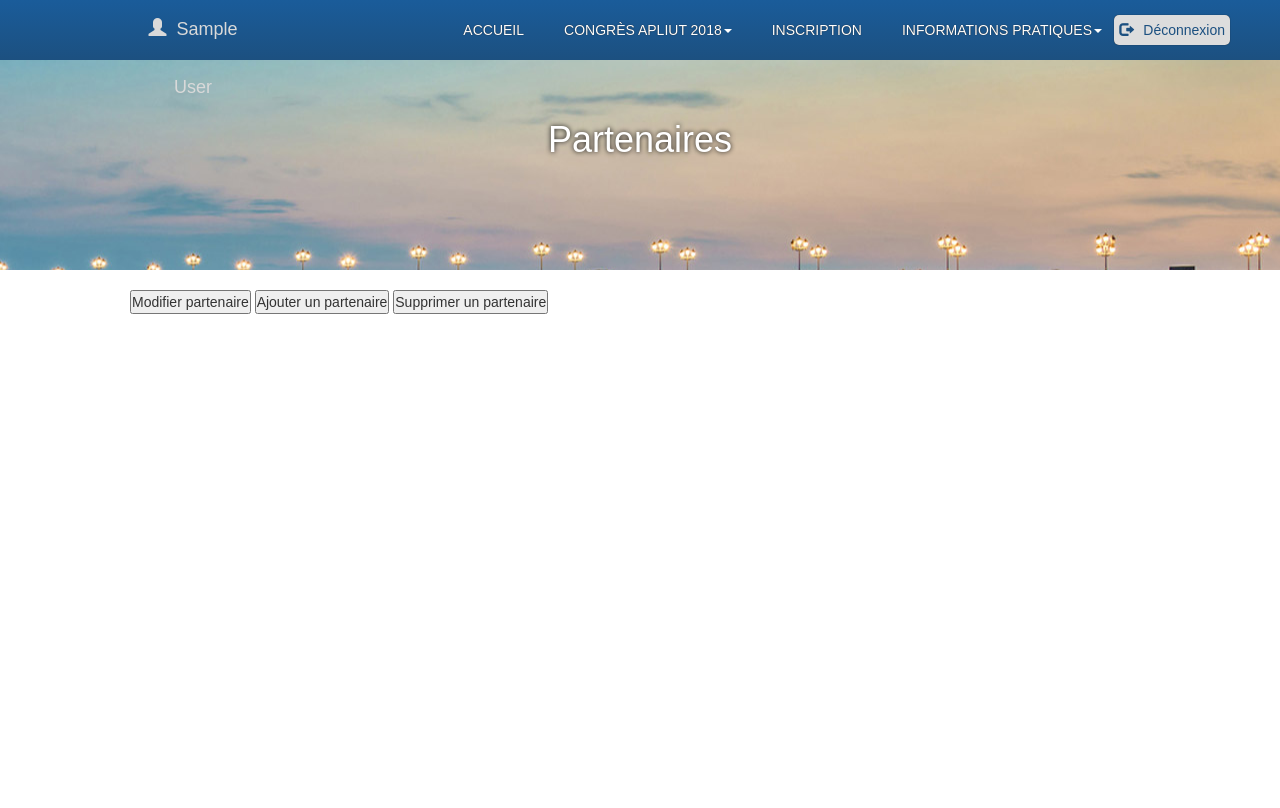
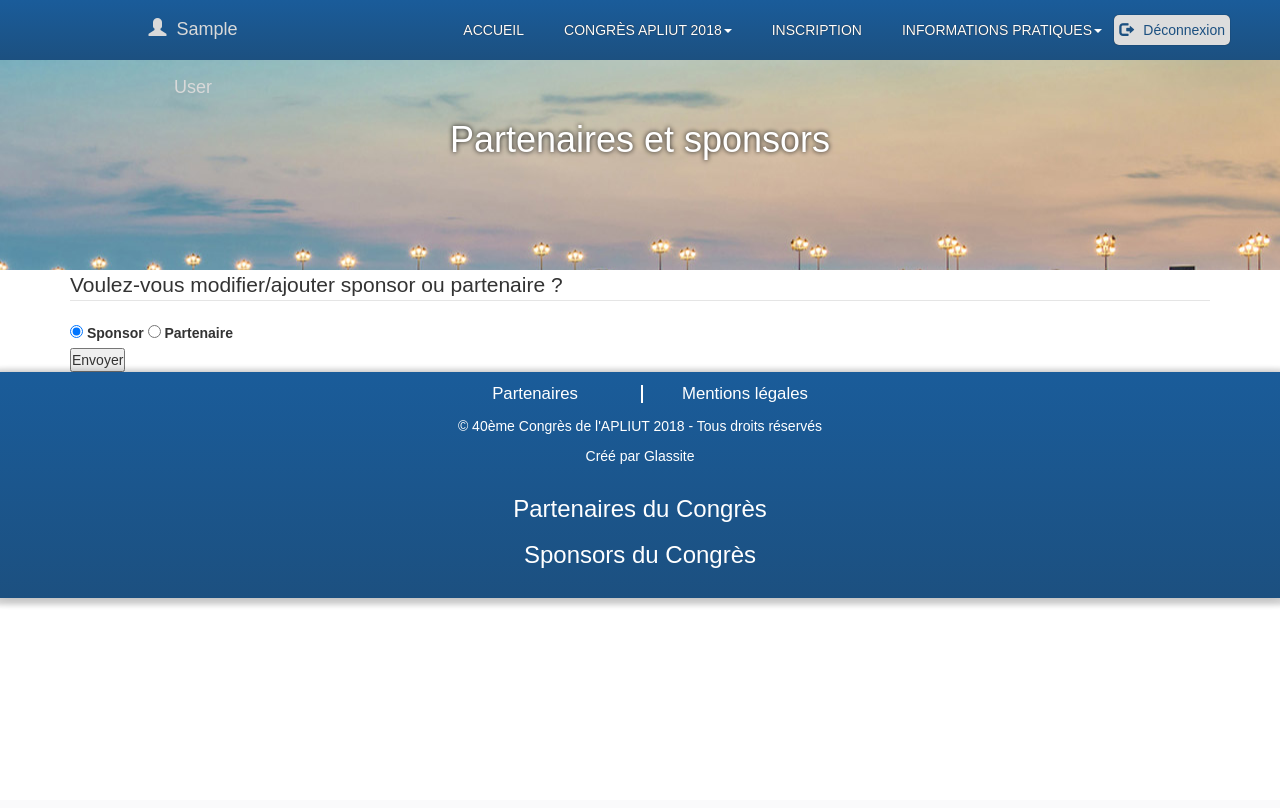
Before and after one commit to Hydroxycarbamide/PTUT2017, a PHP site: page /admin/partenaires.php in a window 1280 px wide. Shown: the top 808 px of the page. After the commit the page ends 606 px from the top, so only its background shows below. Run offline with PHP 8.4, Linux system fonts and the light colour scheme; the visitor is signed in with stand-in values (Sample User, id 1); data that the repository does not hold is empty; some libraries are stand-ins or nearby versions.

Commit message:
Auto stash before merge of "master" and "origin/master"
Suppression page choixSponsorPartenaire
Modification partenaires.php

```diff
--- a/admin/partenaires.php
+++ b/admin/partenaires.php
@@ -5,8 +5,6 @@ if(isset($_POST['choix'])) {
 	$_SESSION['choix'] = $_POST['choix'];
 }
 if (isset($_SESSION['id']) AND isset($_SESSION['pseudo']) AND isset($_SESSION['nom']) AND isset($_SESSION['prenom']))
-{
-	if($_SESSION['choix'] == 'partenaire' || $_SESSION['choix'] == 'sponsor')
 {
 	?>
 		<!DOCTYPE html>
@@ -43,6 +41,8 @@ if (isset($_SESSION['id']) AND isset($_SESSION['pseudo']) AND isset($_SESSION['n
 				?>
 			</header>
 
+			<?php
+			if(isset($_POST['choix'])) { ?>
 				<!-- PAGE PRINCIPALE -->
 				<div class="page-principale">
 
@@ -507,7 +507,35 @@ if (isset($_SESSION['id']) AND isset($_SESSION['pseudo']) AND isset($_SESSION['n
 								echo"<p>Veuiilez cocher un sponsor pour supprimer un sponsor</p>";
 							}
 					}// fin  bouton supprimer
-					?>
+
+			}
+			else { ?>
+				<div class="page-principale page-principale-informationspratiques">
+
+					<!-- GRAND TITRE -->
+					<div class="conteneur conteneur-informationspratiques conteneur-informationspratiques-h1">
+						<h1>Partenaires et sponsors</h1>
+					</div>
+					<form action="partenaires.php" method="post">
+						<fieldset class="container taille-min">
+							<legend>Voulez-vous modifier/ajouter sponsor ou partenaire ? </legend>
+							<div>
+								<input type="radio" id="sp_choice"
+								name="choix" value="sponsor" checked>
+								<label for="sp_choice">Sponsor</label>
+								<input type="radio" id="part_choice"
+								name="choix" value="partenaire">
+								<label for="part_choice">Partenaire</label>
+							</div>
+							<div>
+								<button type="submit">Envoyer</button>
+							</div>
+						</fieldset>
+					</form>
+				</div>
+				<?php
+			} ?>
+
 
 				</div>
 		<script type="text/javascript" src="../js/menu.js"></script>
@@ -525,7 +553,6 @@ if (isset($_SESSION['id']) AND isset($_SESSION['pseudo']) AND isset($_SESSION['n
 
 	}
 
-}
 else {
 	echo "Redirection vers la page de connexion";
 	header("Refresh:0;url=index.php");
```
Lines whose indentation alone changed are shown as unchanged.
